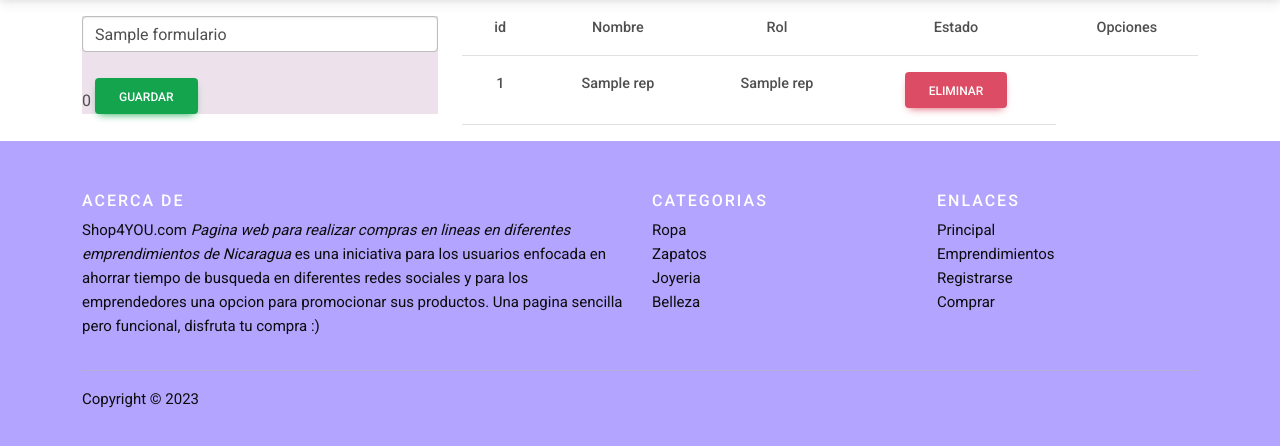
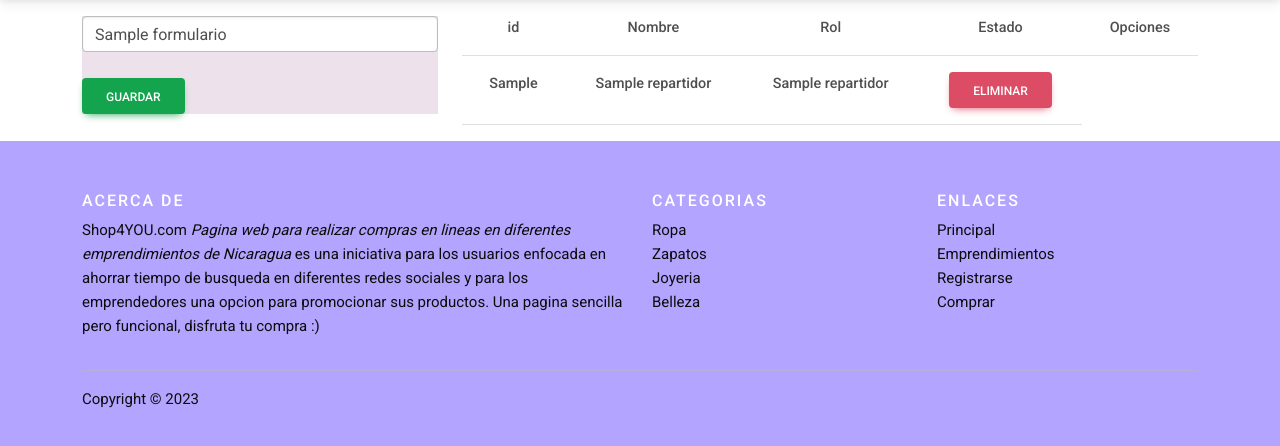
Before and after one commit to angie11laleska/ecommerce, a Flask app: template templates/admin/editRepartidor.html in a window 1280 px wide. Shown: the part 127-573 px from the top of the page. Run offline with Flask 3, Linux system fonts and the light colour scheme; the template is opened without the code that fills it: most values are stand-ins (such as "Sample title", 1, 10 or a date in 2020); lists and menus that the app fills with data are empty; some libraries are stand-ins or nearby versions.

Commit message:
repartidor

```diff
--- a/app.py
+++ b/app.py
@@ -380,10 +380,10 @@ def eliminarRoles(id):
 @app.route("/admin/repartidor", methods=["GET", "POST"])
 def repartidor():
     if request.method == "POST":
-        nombre = request.form.get("nombre_rep")
-        if nombre:
-            query = text("INSERT INTO repartidor(nombre_rep) VALUES (:nombre)")
-            db.execute(query, {"nombre_rep":nombre})
+        nombre_rep = request.form.get("nombre_rep")
+        if nombre_rep:
+            query = text("INSERT INTO repartidor(nombre_rep) VALUES (:nombre_rep)")
+            db.execute(query, {"nombre_rep":nombre_rep})
             db.commit()
             redirect("/admin/repartidor")
         else:
@@ -392,28 +392,28 @@ def repartidor():
     return render_template("admin/repartidor.html", repartidor = query2)
 
 @app.route("/admin/repartidor/editar/<int:id_repartidor>" , methods=["GET","POST"])
-def editarRep(id_rep):
+def editarRep(id_repartidor):
     if request.method == "POST":
-        idhidden = request.form.get("id_rep")
-        nombre = request.form.get("nombre_rep")
-        if nombre:
-            query = (text("UPDATE repartidor SET nombre_rep = :nombre WHERE id_repartidor = (:idhidden);"))
-            db.execute(query,{"idhidden":idhidden, "nombre":nombre})
+        id_repartidor = request.form.get("id_repartidor")
+        nombre_rep = request.form.get("nombre")
+        if nombre_rep:
+            query = (text("UPDATE repartidor SET nombre_rep = :nombre_rep WHERE id_repartidor = (:id_repartidor);"))
+            db.execute(query,{"id_repartidor":id_repartidor, "nombre_rep":nombre_rep})
             print("nombre_rep")
         db.commit()
         return redirect("/admin/repartidor")
-
+    print(id_repartidor)
     query2 = db.execute(text("select * from repartidor")).fetchall()
 
-    query3 = text("SELECT nombre_rep FROM repartidor WHERE id_repartidor = :id")
-    formulario = db.execute(query3,{"id_repartidor":id}).fetchone()
+    query3 = text("SELECT nombre_rep FROM repartidor WHERE id_repartidor = :id_repartidor")
+    formulario = db.execute(query3,{"id_repartidor":id_repartidor}).fetchone()
     print(f"Esto es repartidor {query2}")
     query = db.execute( text("select id_repartidor, nombre_rep from repartidor"))
-    return render_template("/admin/editRepartidor.html", id = int(id_rep),formulario = formulario, repartidor = query2)
+    return render_template("/admin/editRepartidor.html", id_repartidor = int(id_repartidor),formulario = formulario, repartidor = query2)
 
 @app.route("/admin/repartidor/eliminar/<int:id_repartidor>" , methods=["GET"])
 def eliminarRep(id_repartidor):
-    query = (text("UPDATE repartidor SET estado = :estado where id_repartidor= (:id)"))
+    query = (text("delete from repartidor where id_repartidor= (:id)"))
     db.execute(query,{"id":id_repartidor, "estado":False})
     db.commit()
     return redirect("/admin/repartidor")
--- a/templates/admin/editRepartidor.html
+++ b/templates/admin/editRepartidor.html
@@ -11,8 +11,8 @@
         <div class="col-4">
             <div class="formulario">
                 <form action="/admin/repartidor/editar/{{id_repartidor}}" method="post">
-                    <input type="hidden" name="id" value="{{id_repartidor}}">
-                    <input type="text" name="nombre" id="" placeholder="Nombre Repartidor" class="form-control mt-3" value="{{formulario.nombre}}"> <br>0
+                    <input type="hidden" name="id_repartidor" value="{{id_repartidor}}">
+                    <input type="text" name="nombre" id="" placeholder="Nombre Repartidor" class="form-control mt-3" value="{{formulario.nombre_rep}}"> <br>
                     <input type="submit" value="Guardar" class="btn btn-success">
                 </form>
             </div>
@@ -31,14 +31,14 @@
                     </thead>
                     <tbody>
                         {% if repartidor %}
-                                {% for r in rep %}
+                                {% for r in repartidor %}
                                     <tr class="text-center">
-                                        <th>{{r.id}}</th>
-                                        <th>{{r.nombre}}</th>
-                                        {% if r.nombre == 'Admin' %}
+                                        <th>{{r.id_repartidor}}</th>
+                                        <th>{{r.nombre_rep}}</th>
+                                        {% if r.nombre_rep == 'Admin' %}
                                         <th class="text-center"><i class="fa-solid fa-crown fa-beat" style="color: #fbf304;"></i></i></th>
                                         {%else %}
-                                            <th>{{r.nombre}}</th>
+                                            <th>{{r.nombre_rep}}</th>
                                         {%endif%}
                                         <th>
                                             <a href="/admin/repartidor/eliminar/{{r.id_repartidor}}" class="btn btn-danger"> Eliminar</a>
--- a/templates/admin/repartidor.html
+++ b/templates/admin/repartidor.html
@@ -30,9 +30,9 @@
                     </thead>
                     <tbod
                         {% if repartidor %}
-                                {% for r in rep %}
+                                {% for r in repartidor %}
                                     <tr class="text-center">
-                                        <th>{{r.id}}</th>
+                                        <th>{{r.id_repartidor}}</th>
                                         <th>{{r.nombre_rep}}</th>
                                         {% if r.nombre_rep == 'Admin'%}
                                             <th> <i class="fa-solid fa-crown fa-beat" style="color: #fbf304;"></i> {{r.nombre_rep}} </th>
```
